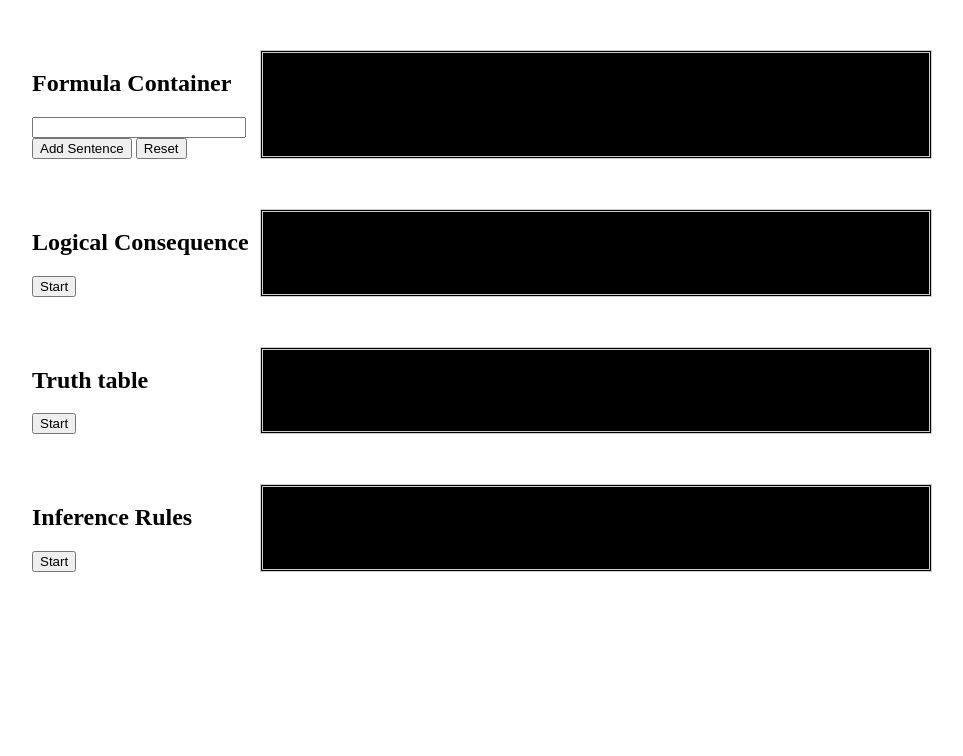
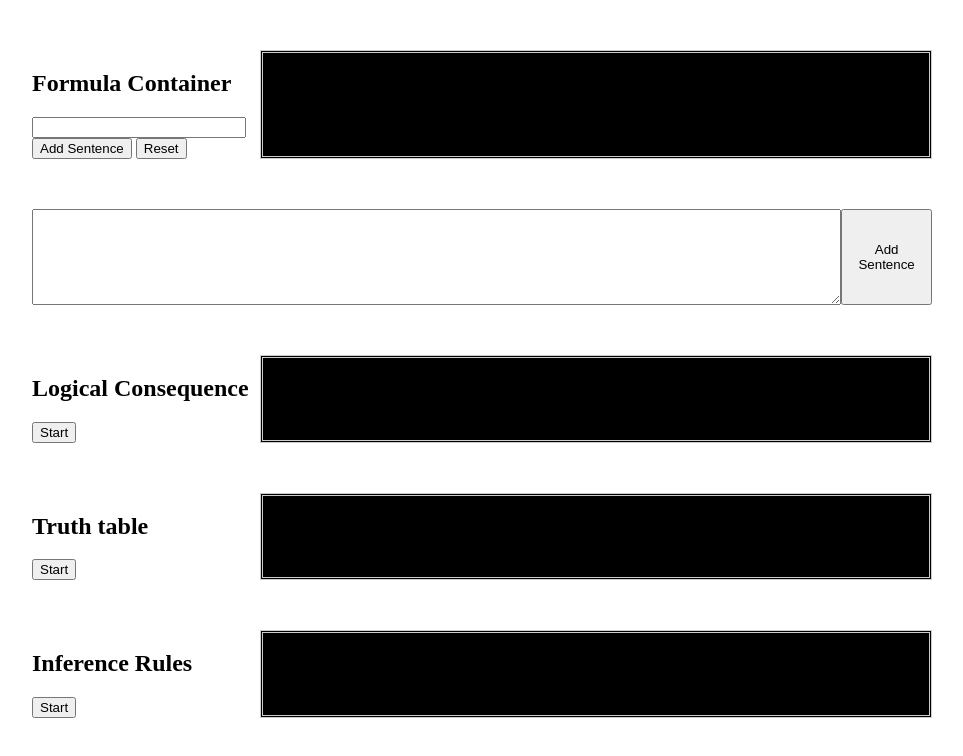
Before and after one commit to RomeroMalaquias/IA-1A, a plain HTML site: page IA.html in a window 1280 px wide. Shown: the whole page, without its empty margins (158-1121 px from the left). Drawn offline with nearby package versions, Linux system fonts and the light colour scheme.

Commit message:
Atualização na view

```diff
--- a/IA.html
+++ b/IA.html
@@ -486,7 +486,7 @@
 
 				}
 			}
-			console.log(table);
+
 			table = [];
 			numOfRows = Math.pow(2, numOfAtom);
 			for (i = 0; i < split.length; i++) {
@@ -687,7 +687,10 @@
 					for(q = 0; q < formListInference.length - 1; q ++) {
 						if (q !== n) {
 							auxTest = inferenceRules(formListInference[n], formListInference[q]);
-							auxTest = auxTest.replace('!!', '');
+							if (auxTest) {
+								auxTest = auxTest.replace('!!', '');
+							}
+
 							if (auxTest === formListInference[formListInference.length - 1]) {
 								i++;
 								proof += 'f' + i + ':' + auxTest + '<br>';
@@ -766,6 +769,10 @@
 		var verbTerm = ['a', 'e', 'o', 'as', 'es', 'amos', 'emos', 'imos', 'ais', 'eis', 'is', 'am', 'em', 'ava', 'ia', 'avas', 'ia', 'ias', 'ava', 'ávamos', 'íamos', 'áveis', 'íeis', 'íamos', 'áveos', 'íeis', 'avam', 'iam', 'ei', 'i', 'aste', 'este', 'iste', 'ou', 'eu', 'iu', 'ámos', 'emos', 'imos', 'astes', 'estes', 'istes', 'aram', 'eram', 'iram', 'ara', 'era', 'ira', 'aras', 'eras', 'iras', 'ara', 'era', 'ira', 'áramos', 'êramos', 'íramos', 'áreis', 'êreis', 'íreis', 'aram', 'eram', 'iram', 'arei', 'erei', 'irei', 'arás', 'erás', 'irás', 'ará', 'erás', 'irás', 'ará', 'erá', 'irá', 'aremos', 'eremos', 'iremos', 'areis', 'ereis', 'ireis', 'arão', 'erão', 'irão'];
 		var lastId = -1;
 		function NPL (text) {
+			console.log(text);
+			if (!text) {
+				text = $('#textInput').val();
+			}
 			var sentence = text.split('.'), temp, cond = [], con = [], i = 0, tempAux;
 			for (i = 0; i < sentence.length; i++) {
 				temp = sentence[i].split(',');
@@ -871,6 +878,10 @@
 	th:nth-child(1), td:nth-child(1){
 		border-left: 1px solid white;
 	}
+	textarea {
+		width: 100%;
+		height: 90px;
+	}
 	</style>
 	</head>
 	<body>
@@ -884,6 +895,10 @@
 
 			<div id="formulaOutput" class="result"></div>
 
+		</div>
+		<div class="result-container">
+			<textarea id="textInput"></textarea>
+			<button onclick="NPL()">Add Sentence</button>
 		</div>
 		<div class="result-container">
 			<div>
```
